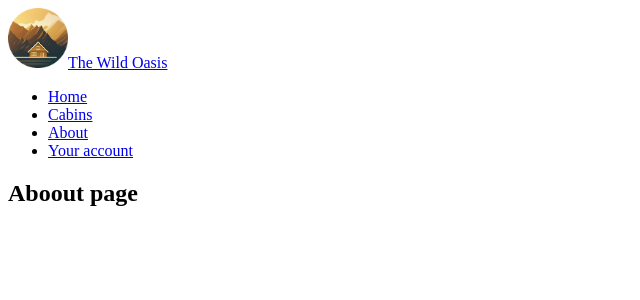
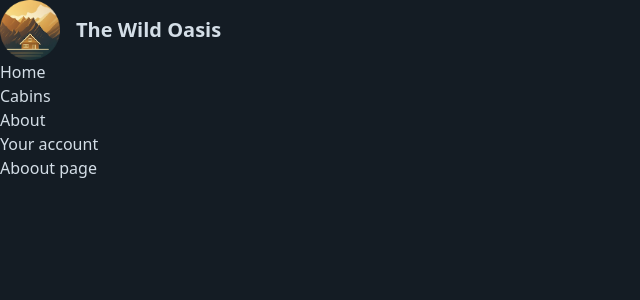
Before and after one commit to marustas/Next-Wild-Oasis, a Next.js app: page /about in a window 1280 px wide. Shown: the top 300 px of the page, without its empty margins (0-640 px from the left). Built offline with nearby package versions, Linux system fonts and the light colour scheme.

Commit message:
feat: implement page metadata and favicon

```diff
--- a/app/components/Logo.tsx
+++ b/app/_components/Logo.tsx
@@ -1,8 +1,10 @@
+import Link from 'next/link';
+
 export default function Logo() {
   return (
-    <a href="/" className="flex items-center gap-4 z-10">
+    <Link href="/" className="flex items-center gap-4 z-10">
       <img src="/logo.png" height="60" width="60" alt="The Wild Oasis logo" />
       <span className="text-xl font-semibold text-primary-100">The Wild Oasis</span>
-    </a>
+    </Link>
   );
 }
--- /dev/null
+++ b/app/_styles/globals.css
@@ -0,0 +1,38 @@
+@tailwind base;
+@tailwind components;
+@tailwind utilities;
+@layer components {
+    .spinner {
+        margin: 3.2rem auto 1.6rem;
+        width: 60px;
+        aspect-ratio: 1;
+        border-radius: 50%;
+        border: 8px solid theme('colors.primary.900');
+        border-right-color: theme('colors.primary.200');
+        animation: rotate 1s infinite linear;
+    }
+    .spinner-mini {
+        margin: 0;
+        width: 20px;
+        aspect-ratio: 1;
+        border-radius: 50%;
+        border: 2px solid theme('colors.primary.200');
+        border-right-color: transparent;
+        animation: rotate 1s infinite linear;
+    }
+    @keyframes rotate {
+        to {
+            transform: rotate(1turn);
+        }
+    }
+}
+
+
+/* For data picker */
+
+.rdp {
+    --rdp-cell-size: 32px !important;
+    --rdp-accent-color: theme('colors.accent.500') !important;
+    --rdp-background-color: theme('colors.accent.600') !important;
+    margin: 0 !important;
+}
--- a/app/about/page.tsx
+++ b/app/about/page.tsx
@@ -1,3 +1,7 @@
+export const metadata = {
+  title: 'About',
+};
+
 export default function Page() {
   return (
     <div>
--- a/app/account/page.tsx
+++ b/app/account/page.tsx
@@ -1,3 +1,7 @@
+export const metadata = {
+  title: 'Guest Area',
+};
+
 export default function Page() {
   return (
     <div>
--- a/app/cabins/page.tsx
+++ b/app/cabins/page.tsx
@@ -1,18 +1,11 @@
-import Counter from '../components/Counter';
+export const metadata = {
+  title: 'Cabins',
+};
 
-export default async function Page() {
-  const res = await fetch('https://jsonplaceholder.typicode.com/users');
-  const data = await res.json();
-
+export default function Page() {
   return (
     <div>
       <h2>Cabins page</h2>
-      <ul>
-        {data.map((e: any) => (
-          <li key={e.id}>{e.name}</li>
-        ))}
-      </ul>
-      <Counter users={data} />
     </div>
   );
 }
--- a/app/layout.tsx
+++ b/app/layout.tsx
@@ -1,15 +1,20 @@
-import Logo from './components/Logo';
-import Navigation from './components/Navigation';
+import Logo from './_components/Logo';
+import Navigation from './_components/Navigation';
+import '@/app/_styles/globals.css';
 
 export const metadata = {
-  title: 'The Wild Oasis',
-  description: 'Generated by Next.js',
+  title: {
+    template: '%s / The Wild Oasis',
+    default: 'Welcome / The Wild Oasis',
+  },
+  description:
+    'Luxurious cabin hotel, located in the heart of the Italian Dolomites surrounded by beautiful mountains and dark forests',
 };
 
 export default function RootLayout({ children }: { children: React.ReactNode }) {
   return (
     <html lang="en">
-      <body>
+      <body className="bg-primary-950 text-primary-100 min-h-screen">
         <header>
           <Logo />
         </header>
--- a/tailwind.config.ts
+++ b/tailwind.config.ts
@@ -1,17 +1,40 @@
-import type { Config } from "tailwindcss";
+import type { Config } from 'tailwindcss';
 
 const config: Config = {
   content: [
-    "./pages/**/*.{js,ts,jsx,tsx,mdx}",
-    "./components/**/*.{js,ts,jsx,tsx,mdx}",
-    "./app/**/*.{js,ts,jsx,tsx,mdx}",
+    './pages/**/*.{js,ts,jsx,tsx,mdx}',
+    './components/**/*.{js,ts,jsx,tsx,mdx}',
+    './app/**/*.{js,ts,jsx,tsx,mdx}',
   ],
   theme: {
     extend: {
-      backgroundImage: {
-        "gradient-radial": "radial-gradient(var(--tw-gradient-stops))",
-        "gradient-conic":
-          "conic-gradient(from 180deg at 50% 50%, var(--tw-gradient-stops))",
+      colors: {
+        primary: {
+          50: '#E1E8EF',
+          100: '#D4DEE7',
+          200: '#B7C7D7',
+          300: '#99B0C7',
+          400: '#7C99B6',
+          500: '#5E82A6',
+          600: '#4C6B8A',
+          700: '#3C546C',
+          800: '#2C3D4F',
+          900: '#1B2631',
+          950: '#141C24',
+        },
+        accent: {
+          50: '#FAF5F0',
+          100: '#F4ECE1',
+          200: '#E8D6BF',
+          300: '#DDC2A2',
+          400: '#D2AF84',
+          500: '#C69963',
+          600: '#B78343',
+          700: '#926835',
+          800: '#6C4D28',
+          900: '#4B351B',
+          950: '#382814',
+        },
       },
     },
   },
```
Also changed, not shown: app/components/Counter.tsx (deleted, +0 -9 lines), package.json (+6 -5 lines), app/_components/Navigation.tsx (renamed from app/components/Navigation.tsx), app/icon.png (added), 1 other file (tests, documents, lock files or other folders).
